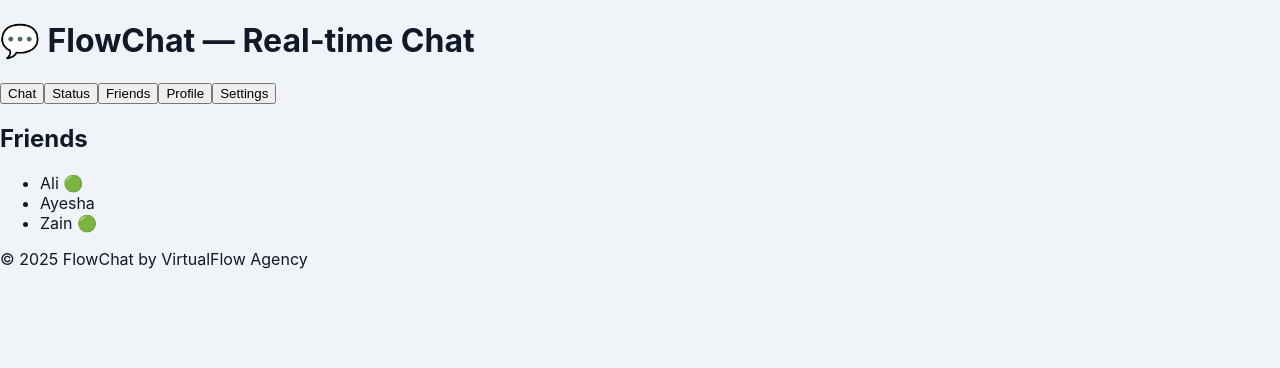
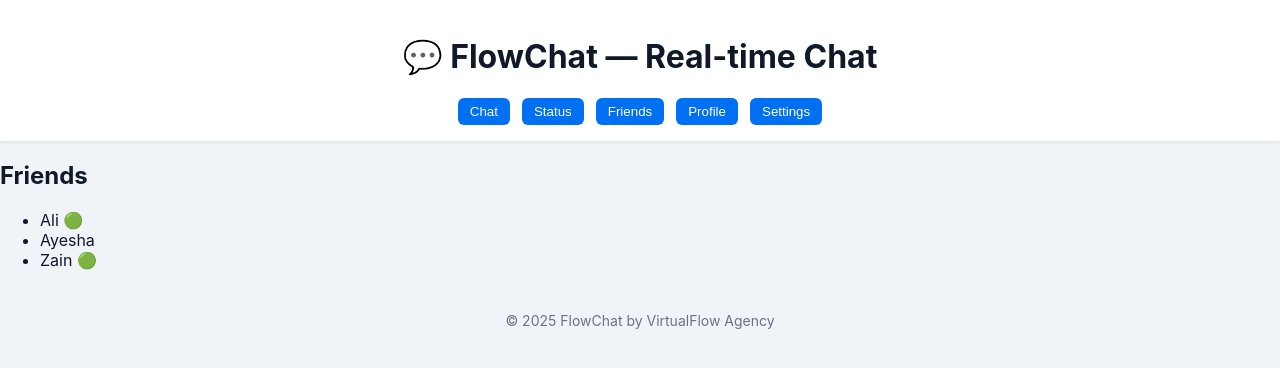
Before and after one commit to siddique31/flowchat, a React (Create React App) app: page / in a window 1280 px wide. Both pictures are taken after a click on the button "Friends". Shown: the top 368 px of the page. Built offline with nearby package versions, Linux system fonts and the light colour scheme; no server answers; the database is empty.

Commit message:
styles.css

```diff
--- a/src/styles.css
+++ b/src/styles.css
@@ -1,5 +1,4 @@
 /* Light + Dark Theme + FlowChat UI */
-
 :root {
   --bg: #f0f4f8;
   --text: #111827;
@@ -10,6 +9,7 @@
   --bubble-own: var(--accent);
 }
 
+/* Dark Mode Variables */
 [data-theme="dark"] {
   --bg: #0f172a;
   --text: #e2e8f0;
@@ -20,7 +20,7 @@
   --bubble-own: var(--accent);
 }
 
-/* Global */
+/* Global Styles */
 body {
   background: var(--bg);
   color: var(--text);
@@ -30,147 +30,36 @@ body {
   transition: background 0.3s ease, color 0.3s ease;
 }
 
-/* Chat Container */
-.chat-container {
-  max-width: 700px;
-  margin: 20px auto;
-  display: flex;
-  flex-direction: column;
-  height: 80vh;
-  border-radius: 12px;
+.header {
   background: var(--card);
-  box-shadow: 0 2px 10px rgba(0,0,0,0.05);
-  overflow: hidden;
+  color: var(--text);
+  padding: 16px;
+  text-align: center;
+  box-shadow: 0 1px 4px rgba(0,0,0,0.1);
+  position: sticky;
+  top: 0;
+  z-index: 10;
 }
 
-/* Chat Header */
-.chat-header {
-  display: flex;
-  justify-content: space-between;
-  padding: 12px 16px;
-  border-bottom: 1px solid var(--muted);
-  align-items: center;
+.nav-bar button {
+  margin: 0 6px;
+  padding: 6px 12px;
+  border-radius: 6px;
+  border: none;
+  background: var(--accent);
+  color: #fff;
+  cursor: pointer;
+  font-weight: 500;
+  transition: 0.3s ease;
 }
 
-.online-dot {
-  width: 10px;
-  height: 10px;
-  border-radius: 50%;
-  display: inline-block;
-  margin-left: 8px;
+.nav-bar button:hover {
+  opacity: 0.9;
 }
 
-.online-dot.online { background: #22c55e; }
-.online-dot.offline { background: #6b7280; }
-
-.app-title {
-  font-weight: 600;
-  font-size: 18px;
+.footer {
+  text-align: center;
+  color: var(--muted);
+  padding: 12px 0;
+  font-size: 14px;
 }
-
-/* Chat Box */
-.chat-box {
-  flex: 1;
-  overflow-y: auto;
-  padding: 10px;
-  display: flex;
-  flex-direction: column;
-  gap: 10px;
-}
-
-/* Chat Row */
-.chat-row {
-  display: flex;
-  align-items: flex-end;
-}
-
-.chat-row.own-row { justify-content: flex-end; }
-.chat-row.other-row { justify-content: flex-start; }
-
-/* Avatar */
-.avatar-wrapper {
-  margin: 0 6px;
-}
-
-/* Message Bubble */
-.message-bubble {
-  border-radius: 16px;
-  max-width: 75%;
-  padding: 10px 14px;
-  line-height: 1.4;
-  font-size: 15px;
-  position: relative;
-}
-
-.message-bubble.own { background: var(--bubble-own); color: #fff; }
-.message-bubble.other { background: var(--bubble-other); color: var(--text); }
-
-.msg-actions {
-  display: flex;
-  gap: 6px;
-  position: absolute;
-  top: 4px;
-  right: 6px;
-}
-
-.action-btn {
-  background: none;
-  border: none;
-  cursor: pointer;
-}
-
-/* Message Content */
-.message-content { margin-top: 18px; }
-.message-row-bottom {
-  display: flex;
-  justify-content: space-between;
-  font-size: 12px;
-  margin-top: 4px;
-}
-
-.seen-indicator { color: #22c55e; font-weight: 500; }
-
-/* Input Form */
-.input-form {
-  display: flex;
-  padding: 10px;
-  border-top: 1px solid var(--muted);
-  background: var(--card);
-}
-
-.input-box {
-  flex: 1;
-  padding: 10px;
-  border-radius: 8px;
-  border: 1px solid var(--muted);
-  font-size: 15px;
-  outline: none;
-  color: var(--text);
-  background: var(--bg);
-}
-
-.send-btn {
-  margin-left: 8px;
-  background: var(--accent);
-  color: white;
-  border: none;
-  padding: 10px 16px;
-  border-radius: 8px;
-  cursor: pointer;
-  font-weight: 500;
-}
-
-.send-btn:hover { opacity: 0.9; }
-
-/* Edit Form */
-.edit-form { display: flex; gap: 6px; }
-.edit-input { flex: 1; padding: 8px; border-radius: 6px; border: 1px solid var(--muted); outline: none; }
-.save-btn, .cancel-btn {
-  padding: 6px 10px;
-  border-radius: 6px;
-  cursor: pointer;
-  border: none;
-  font-weight: 500;
-}
-.save-btn { background: var(--accent); color: white; }
-.cancel-btn { background: var(--muted); color: white; }
```
